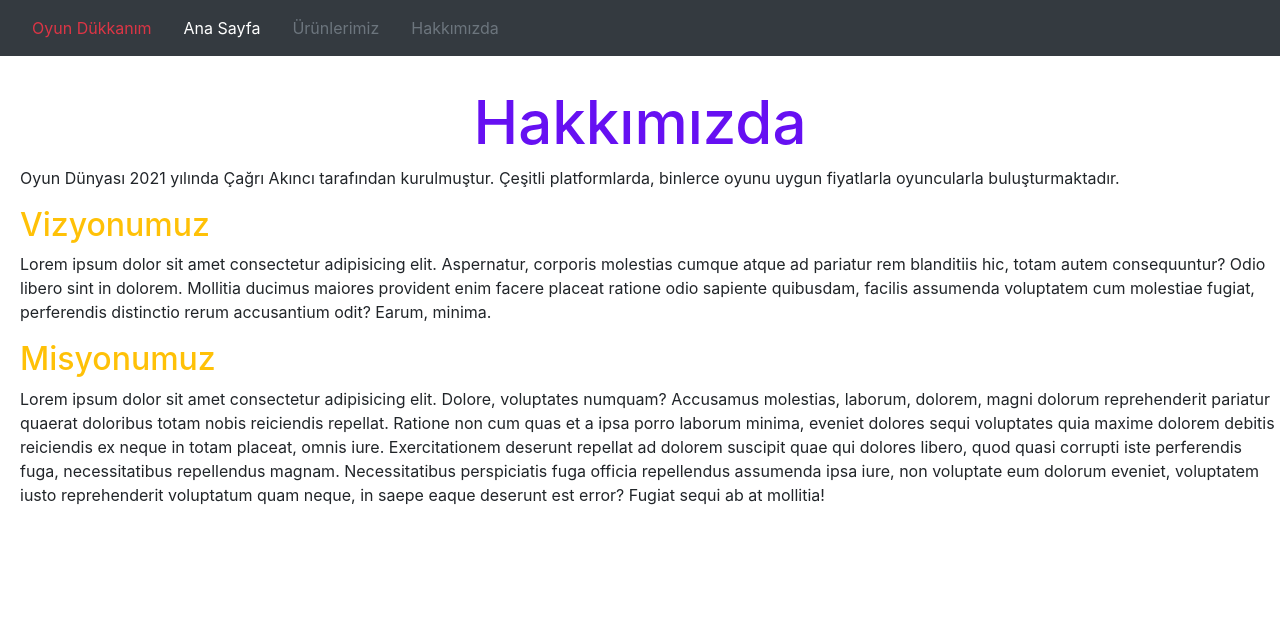
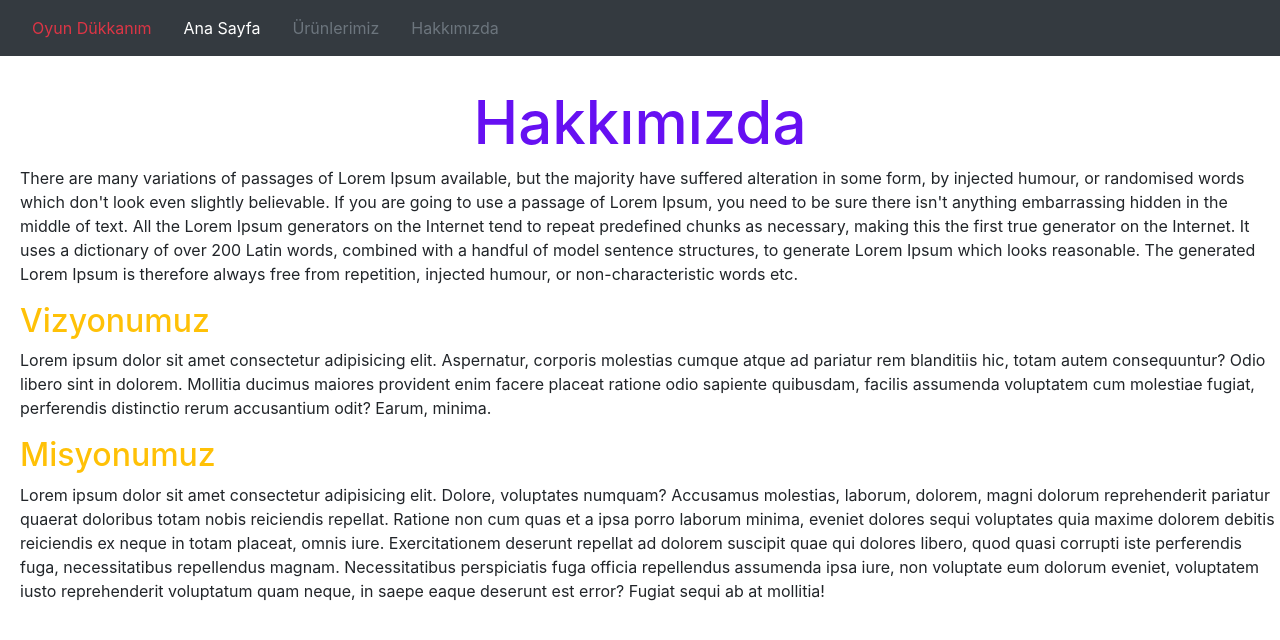
Before and after one commit to cagriakinci/simple-game-sales-app, a plain HTML site: page about-us.html in a window 1280 px wide. Drawn offline with nearby package versions, Linux system fonts and the light colour scheme.

Commit message:
Update about-us.html

```diff
--- a/about-us.html
+++ b/about-us.html
@@ -33,7 +33,8 @@
     <section>
         <article class="about-us-first-article">
             <h1 class="h1-attribute text-center h1-color">Hakkımızda</h1>
-            <p class="margin-attribute">Oyun Dünyası 2021 yılında Çağrı Akıncı tarafından kurulmuştur. Çeşitli platformlarda, binlerce oyunu uygun fiyatlarla oyuncularla buluşturmaktadır.</p>
+            <p class="margin-attribute">There are many variations of passages of Lorem Ipsum available, but the majority have suffered alteration in some form, by injected humour, or randomised words which don't look even slightly believable. If you are going to use a passage of Lorem Ipsum, you need to be sure there isn't anything embarrassing hidden in the middle of text. All the Lorem Ipsum generators on the Internet tend to repeat predefined chunks as necessary, making this the first true generator on the Internet. It uses a dictionary of over 200 Latin words, combined with a handful of model sentence structures, to generate Lorem Ipsum which looks reasonable. The generated Lorem Ipsum is therefore always free from repetition, injected humour, or non-characteristic words etc.
+            </p>
         </article>
         <article>
             <h2 class="h2-attribute margin-attribute text-warning">Vizyonumuz</h2>
```
